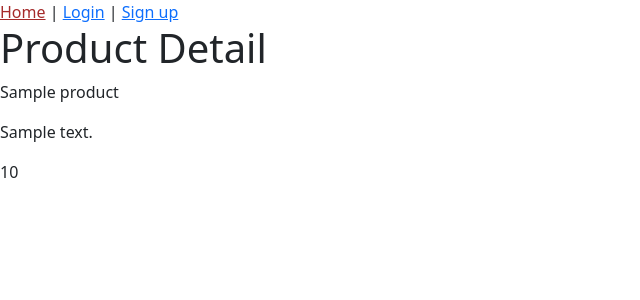
After one commit to mamadreza1214/onlineshop_with_django, a Django app: page /products/1/ in a window 1280 px wide. The commit adds this page. Shown: the top 300 px of the page, without its empty margins (0-640 px from the left). Run offline with Django 4.2, Linux system fonts and the light colour scheme; tables that the repository leaves empty hold one stand-in row (values such as "Sample post"); parts of the project's set-up code (start-up, migrations or seed data) failed here and were passed over.

Commit message:
create product app model

```diff
--- a/products/models.py
+++ b/products/models.py
@@ -1,4 +1,5 @@
 from django.db import models
+from django.shortcuts import reverse
 
 
 class Product(models.Model):
@@ -13,3 +14,6 @@ class Product(models.Model):
 
     def __str__(self):
         return self.title
+
+    def get_absolute_url(self):
+        return reverse('product_detail', args=[self.id])
--- /dev/null
+++ b/products/templates/products/product_detail.html
@@ -0,0 +1,8 @@
+{% extends '_base.html' %}
+
+{% block content %}
+    <h1>Product Detail</h1>
+    <p>{{ product.title }}</p>
+    <p>{{ product.description }}</p>
+    <p>{{ product.price }}</p>
+{% endblock %}
--- a/products/templates/products/product_list.html
+++ b/products/templates/products/product_list.html
@@ -3,7 +3,9 @@
 {% block content %}
     <h1>Product list</h1>
     {% for product in products %}
-        <p>{{ product.title }}</p>
+        <a href="{{ product.get_absolute_url }}">
+            <h2>{{ product.title }}</h2>
+        </a>
     {% endfor %}
 
 {% endblock %}
--- a/products/urls.py
+++ b/products/urls.py
@@ -1,7 +1,8 @@
 from django.urls import path, include
 
-from .views import ProductListView
+from .views import ProductListView, ProductDetailView
 
 urlpatterns = [
     path('', ProductListView.as_view(), name='product_list'),
+    path('<int:pk>/', ProductDetailView.as_view(), name='product_detail'),
 ]
--- a/products/views.py
+++ b/products/views.py
@@ -8,3 +8,9 @@ class ProductListView(generic.ListView):
     queryset = Product.objects.filter(active=True)
     template_name = 'products/product_list.html'
     context_object_name = 'products'
+
+
+class ProductDetailView(generic.DetailView):
+    model = Product
+    template_name = 'products/product_detail.html'
+    context_object_name = 'product'
```
